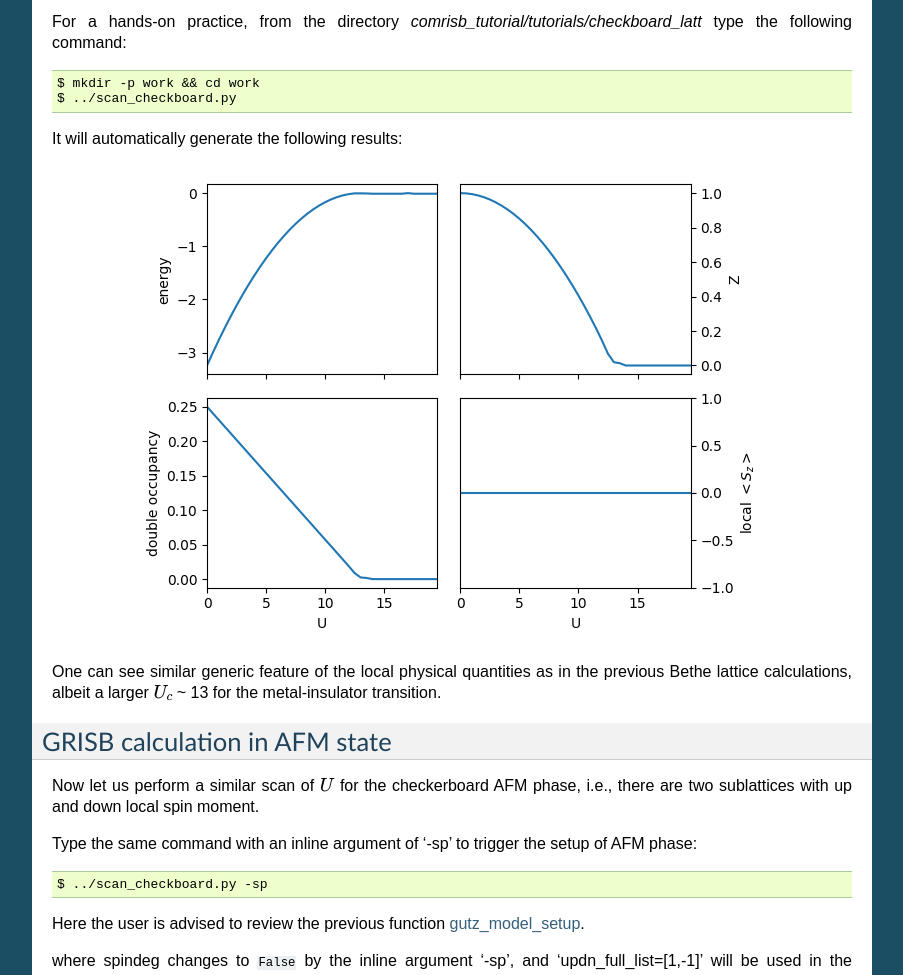
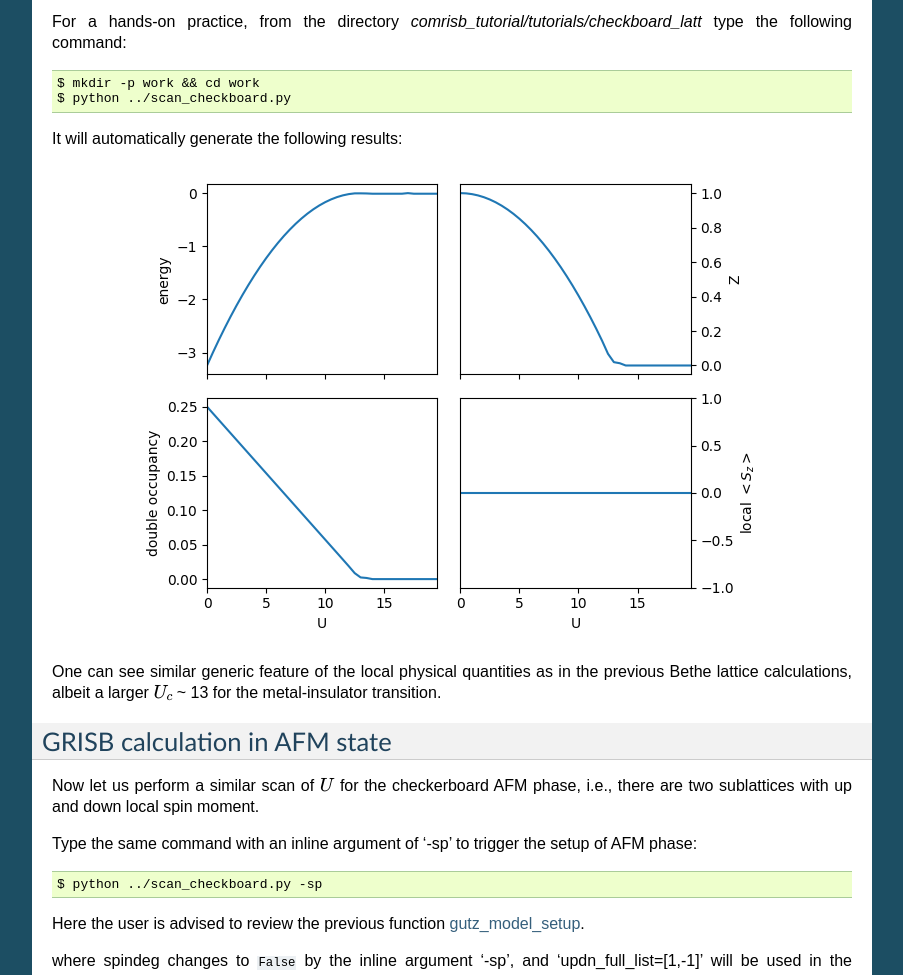
Before and after one commit to comscope/ComRISB_tutorial, a Sphinx documentation site: the page built from doc/source/checkboard.rst, in a window 1280 px wide and 1400 px high, scrolled down 704 px, cut to the strip 184-1159 px from the top of the window. Shown: the whole strip, without its empty margins (198-1101 px from the left). Built offline with Sphinx 7.4.7, drawn with Linux system fonts in a browser that asks for light colours; some of the changed text lies outside the part shown.

Commit message:
added python for some cmd.

```diff
--- a/doc/source/bethe_latt.rst
+++ b/doc/source/bethe_latt.rst
@@ -59,7 +59,7 @@ is *comrisb_tutorial/tutorials/Bethe_Latt/*,
 type the following command to run the job::
 
     $ mkdir -p work && cd work
-    $ ../scan_semicirc.py
+    $ python ../scan_semicirc.py
 
 It will automatically generate the following results:
 
@@ -84,7 +84,7 @@ A script for a job of scanning :math:`\mu` at :math:`U=5` is defined as
 Stay in the same *work* directory
 and type the following command for calculations to get the band gap::
 
-    $ ../scan_semicirc.py --mu
+    $ python ../scan_semicirc.py --mu
 
 It will automatically generate the following results:
 
--- a/doc/source/checkboard.rst
+++ b/doc/source/checkboard.rst
@@ -47,7 +47,7 @@ For a hands-on practice, from the directory
 type the following command::
 
     $ mkdir -p work && cd work
-    $ ../scan_checkboard.py
+    $ python ../scan_checkboard.py
 
 It will automatically generate the following results:
 
@@ -69,7 +69,7 @@ i.e., there are two sublattices with up and down local spin moment.
 Type the same command with an inline argument of '-sp' to trigger
 the setup of AFM phase::
 
-    $ ../scan_checkboard.py -sp
+    $ python ../scan_checkboard.py -sp
 
 Here the user is advised to review the previous function gutz_model_setup_.
 
@@ -95,7 +95,7 @@ as it is defined as :math:`<S_{z}> = <n_{up}> - <n_{dn}>`.
 
 To compare the results of PM and AFM phase, type::
 
-    $ ../plot_pmafm.py
+    $ python ../plot_pmafm.py
 
 One would get the following figure:
 
@@ -118,7 +118,7 @@ obtained in the Gutzwiller method
 compare with the results from simple Hartree-Fock (HF) mean-field approach.
 The HF-type calculations can be conveniently be performed by typing::
 
-    $ ../scan_checkboard.py -uhf
+    $ python ../scan_checkboard.py -uhf
 
 where the inline argument '-uhf' changes the flag of `iembeddiag` to 10,
 corresponding to solve the embedding Hamiltonian of the Gutzwiller method
@@ -136,7 +136,7 @@ but here the kinetic energy renormalization factor :math:`Z` is a constant 1.
 
 To compare the three calculations results together, type::
 
-    $ ../plot_pmafm_gh.py
+    $ python ../plot_pmafm_gh.py
 
 The following figure will be produced:
 
@@ -165,7 +165,7 @@ degenerate ground states has been removed.
 In order yo visualize the ``static correlcation`` error in HF method,
 one can check the HF PM solutions. Typing the following commands::
 
-    $ ../scan_checkboard.py -rhf
+    $ python ../scan_checkboard.py -rhf
 
 The following results will be shown:
 
@@ -183,7 +183,7 @@ Final Comparison
 
 Finally, for comparisons with all calculations, type::
 
-    $ ../plot_pmafm_gh2.py
+    $ python ../plot_pmafm_gh2.py
 
 The following produced figure clearly
 shows the static correlation error of RHF,
--- a/doc/source/fe.rst
+++ b/doc/source/fe.rst
@@ -338,7 +338,7 @@ It generates band structure decorated with `3d`-orbital weights.
 To contrast the DFT+GRISB band structure of Fe
 with DFT-LDA results obtained earlier, type::
 
-    $ cd ../figure1 && plot.py && cd ../u5j0.8
+    $ cd ../figure1 && python plot.py && cd ../u5j0.8
 
 and one obtained the following figure.
 
```
Also changed, not shown: 2 other files.
